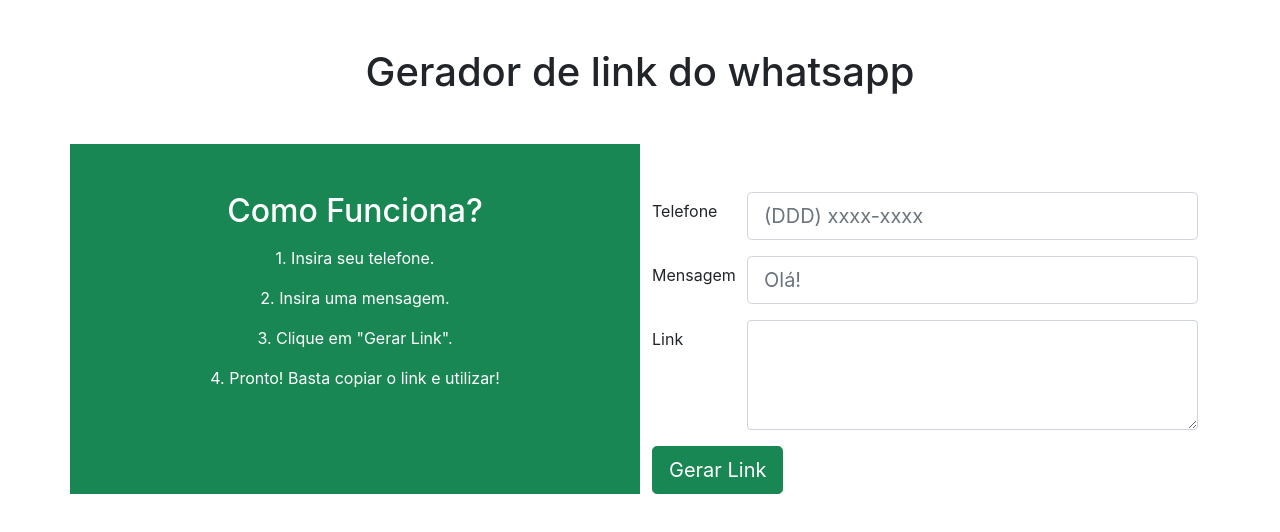
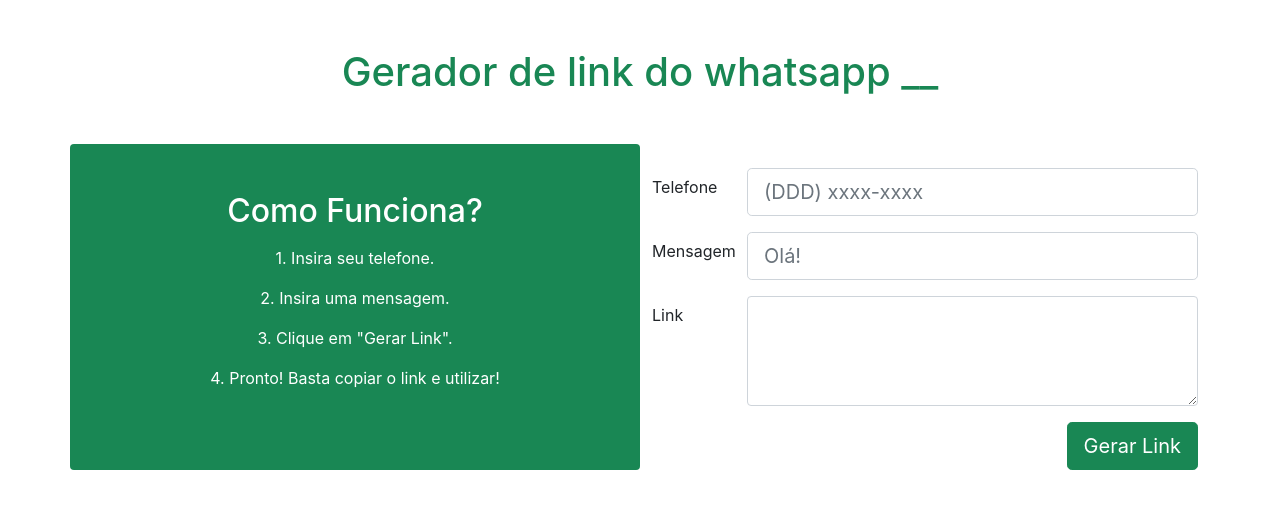
Before and after one commit to lelisraphael/whats-link-gen, a React (Create React App) app: page / in a window 1280 px wide. Shown: the top 532 px of the page. Built offline with nearby package versions, Linux system fonts and the light colour scheme.

Commit message:
add tests

```diff
--- a/src/App.tsx
+++ b/src/App.tsx
@@ -4,7 +4,7 @@
   return (
     <div className="App">
       <header className="">
-        <h1 className="text-center mt-5 mb-5">Gerador de link do whatsapp</h1>
+        <h1 className="text-center mt-5 mb-5 text-success">Gerador de link do whatsapp __</h1>
       </header>
       <body>
         <Home />
--- a/src/components/pages/Home/index.tsx
+++ b/src/components/pages/Home/index.tsx
@@ -5,11 +5,10 @@
 import { Inputs } from "./types";
 
 const Home = () => {
-  const [link, setLink] = useState<any>(null);
+  const [link, setLink] = useState<string>();
   const { register, handleSubmit } = useForm<Inputs>();
 
   const onSubmit: SubmitHandler<Inputs> = (data) => {
-    console.log(data);
     const resultLink =
       `https://api.whatsapp.com/send?phone=55${data.telephone}&text=${data.message}`.replace(
         " ",
@@ -21,7 +20,7 @@
   return (
     <Container>
       <Row>
-        <Col className="bg-success text-white text-center">
+        <Col className="bg-success text-white text-center rounded">
           <Row className="mt-5">
             <h2>Como Funciona?</h2>
             <ul className="mt-2">
@@ -33,7 +32,7 @@
           </Row>
         </Col>
         <Col className="">
-          <form className="mt-5" onSubmit={handleSubmit(onSubmit)}>
+          <form className="mt-4" onSubmit={handleSubmit(onSubmit)}>
             <FormGroup row>
               <Label for="telephone" sm={2}>
                 Telefone
@@ -47,6 +46,7 @@
                   id="telephone"
                   name="telephone"
                   placeholder="(DDD) xxxx-xxxx"
+                  required
                 />
               </Col>
             </FormGroup>
@@ -62,6 +62,7 @@
                   id="message"
                   name="message"
                   placeholder="Olá!"
+                  required
                 />
               </Col>
             </FormGroup>
@@ -82,7 +83,7 @@
             </FormGroup>
             <Row>
               <Col>
-                <div>
+                <div className="d-flex flex-row-reverse">
                   <Button
                     type="submit"
                     aria-label="Gerador de link"
```
Also changed, not shown: 1 other file (tests, documents, lock files or other folders).
